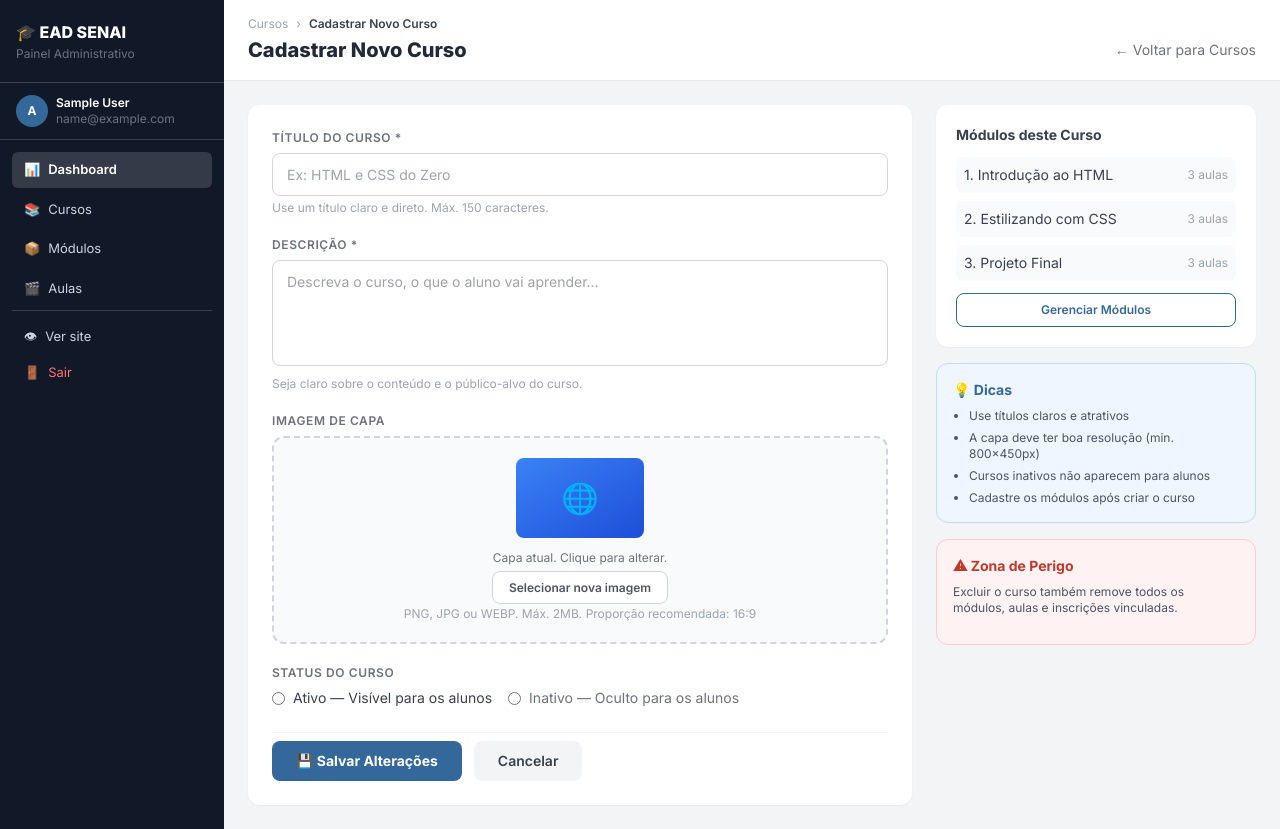
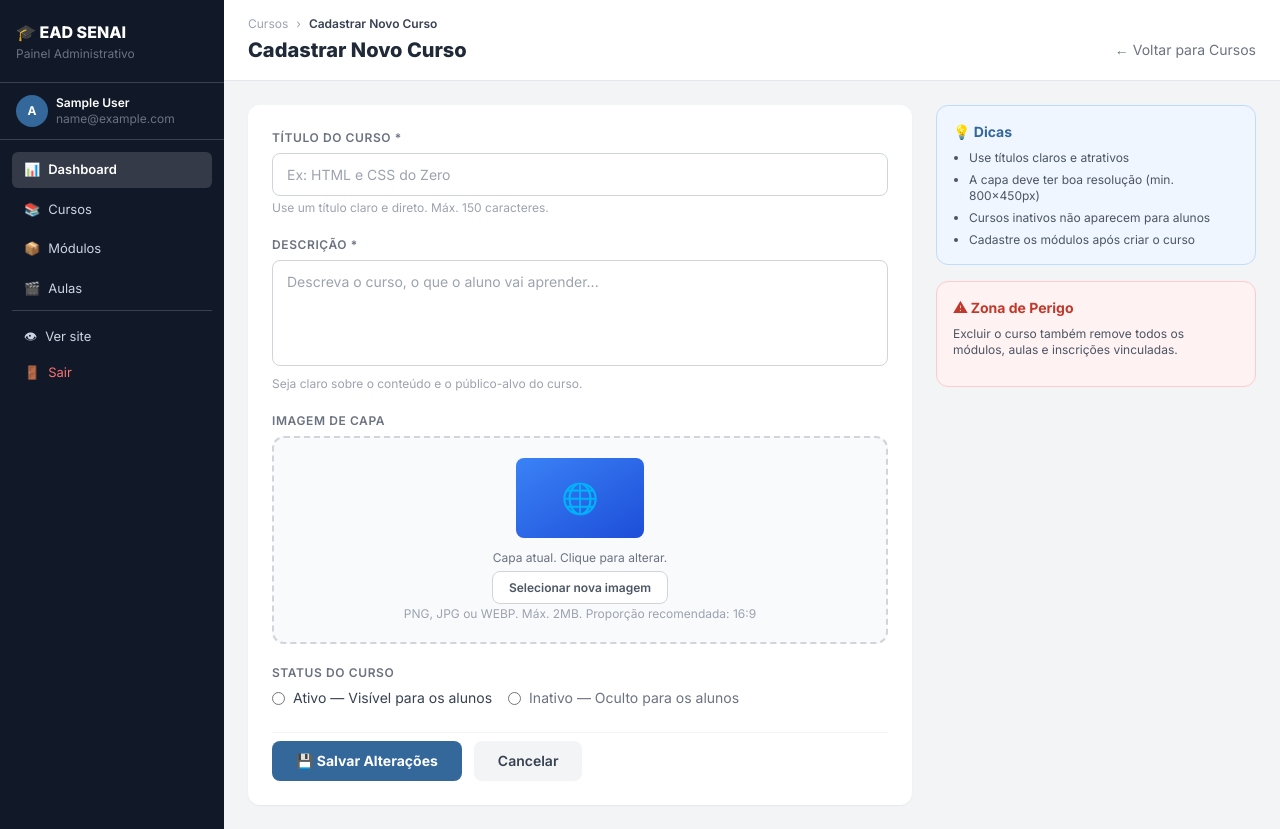
Before and after one commit to ruivocodespace/plataforma-de-cursos-senai, a PHP site: page /admin/curso_form.php in a window 1280 px wide. Run offline with PHP 8.4, Linux system fonts and the light colour scheme; the visitor is signed in with stand-in values (Sample User, id 1); some libraries are stand-ins or nearby versions.

Commit message:
create aula delete e ajuste no html do formulario

```diff
--- a/projeto/admin/curso_form.php
+++ b/projeto/admin/curso_form.php
@@ -99,6 +99,35 @@ if ($_SERVER["REQUEST_METHOD"] === "POST") {
 
             }
         }
+    }
+}
+
+$modulos = [];
+
+if($editando){
+    $curso_id = $editando["id"];
+
+    $sqlModulos = "
+    SELECT
+    m.id,
+    m.titulo,
+    COUNT(a.id) as total_aulas
+
+    FROM modulos m
+
+    LEFT JOIN aulas a
+    ON a.modulo_id = m.id
+
+    WHERE m.curso_id = $curso_id
+
+    GROUP BY m.id
+    ORDER BY m.id
+    ";
+
+    $resModulos = mysqli_query($conexao,$sqlModulos);
+
+    while($m = mysqli_fetch_assoc($resModulos)){
+        $modulos[] = $m;
     }
 }
 ?>
@@ -232,28 +261,35 @@ if ($_SERVER["REQUEST_METHOD"] === "POST") {
 
                 <!-- PAINEL LATERAL -->
                 <div class="space-y-4">
-
-                    <!-- Módulos do curso -->
+                    <?php if($editando): ?>
+                    <div class="space-y-4">
                         <div class="bg-white rounded-xl shadow-sm p-5">
                             <h3 class="font-bold text-gray-700 text-sm mb-3">Módulos deste Curso</h3>
                             <ul class="space-y-2 text-sm">
+                                <?php if(empty($modulos)): ?>
+                                    <p class="text-xs text-gray-400">Nenhum módulo cadastrado.</p>
+                                <?php else: ?>
+
+                                <?php foreach($modulos as $m): ?>
                                     <li class="flex items-center justify-between p-2 bg-gray-50 rounded-lg">
-                                <span class="text-gray-700">1. Introdução ao HTML</span>
-                                <span class="text-xs text-gray-400">3 aulas</span>
+                                        <span class="text-gray-700">
+                                            <?= $m["titulo"] ?>
+                                        </span>
+                                        <span class="text-xs text-gray-400">
+                                            <?= $m["total_aulas"] ?> aulas
+                                        </span>
                                     </li>
-                            <li class="flex items-center justify-between p-2 bg-gray-50 rounded-lg">
-                                <span class="text-gray-700">2. Estilizando com CSS</span>
-                                <span class="text-xs text-gray-400">3 aulas</span>
-                            </li>
-                            <li class="flex items-center justify-between p-2 bg-gray-50 rounded-lg">
-                                <span class="text-gray-700">3. Projeto Final</span>
-                                <span class="text-xs text-gray-400">3 aulas</span>
-                            </li>
+                                <?php endforeach; ?>
+                                <?php endif; ?>
                             </ul>
-                        <a href="modulos.php" class="block mt-3 text-center border border-senai-blue text-senai-blue text-xs font-semibold py-2 rounded-lg hover:bg-blue-50 transition">
+                            <a href="modulos.php?curso_id=<?=$editando['id']?>"
+                            class="block mt-3 text-center border border-senai-blue text-senai-blue text-xs font-semibold py-2 rounded-lg hover:bg-blue-50 transition">
                             Gerenciar Módulos
                             </a>
                         </div>
+                    </div>
+                    <?php endif; ?>
+
 
                     <!-- Dicas -->
                     <div class="bg-blue-50 border border-blue-200 rounded-xl p-4">
```
Also changed, not shown: projeto/admin/aula_delete.php (added, +18 -0 lines), projeto/admin/aula_form.php (+0 -7 lines). Lines whose indentation alone changed are shown as unchanged.
